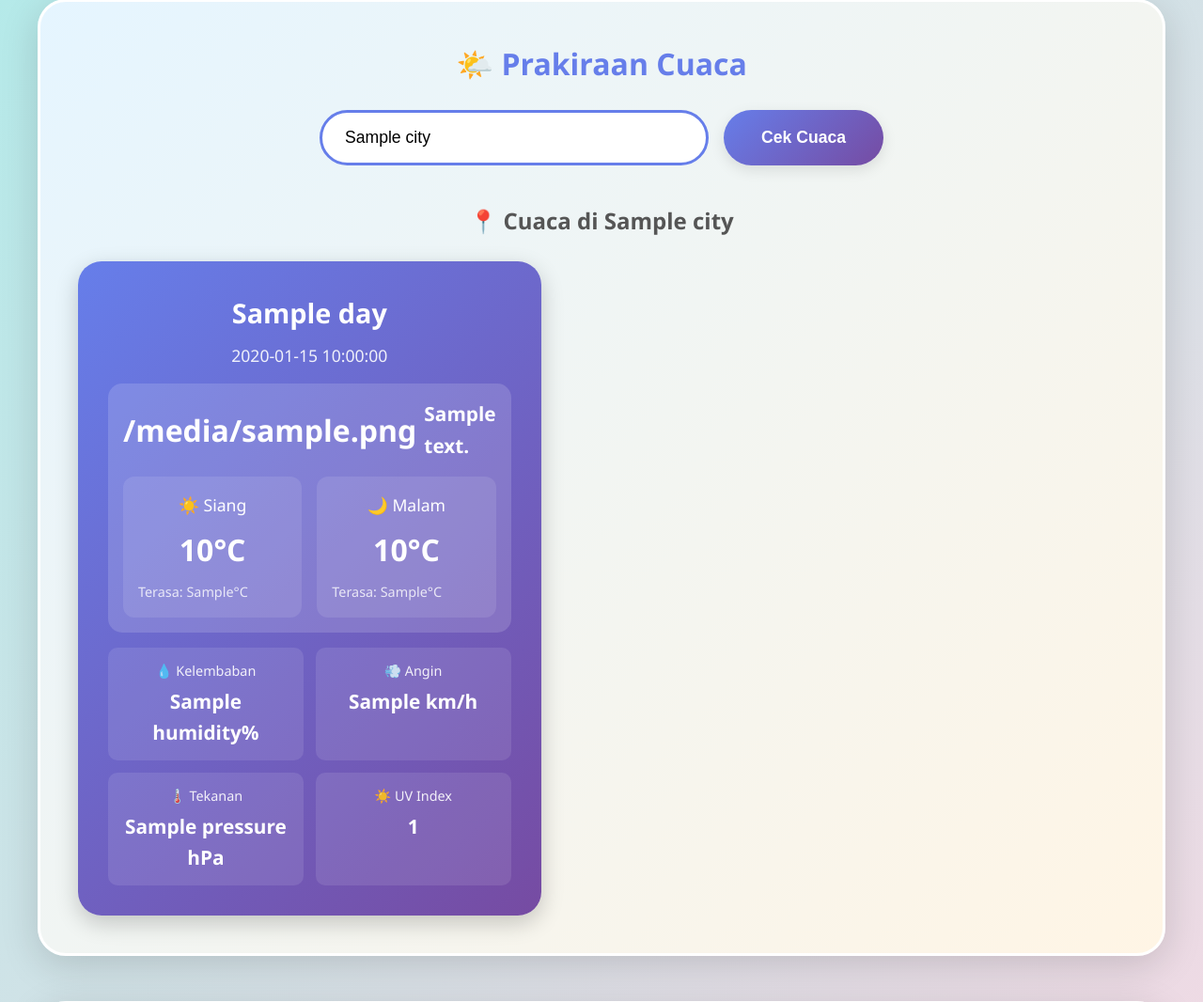
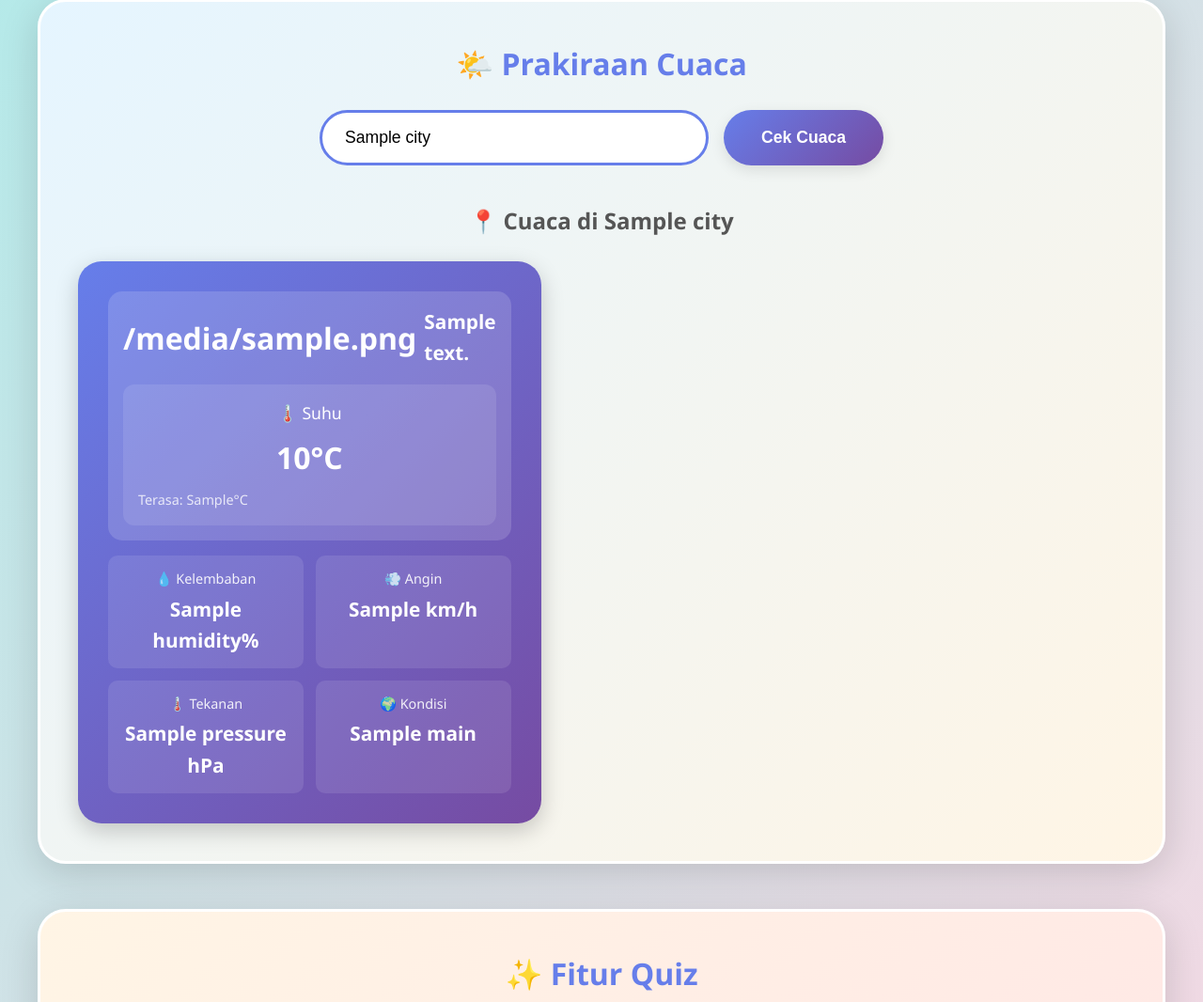
Before and after one commit to nabilahlw/quiz-pythonpro, a Flask app: template templates/home.html in a window 1280 px wide. Shown: the part 529-1595 px from the top of the page at 94% size. Run offline with Flask 3, Linux system fonts and the light colour scheme; the template is opened without the code that fills it: most values are stand-ins (such as "Sample title", 1, 10 or a date in 2020).

Commit message:
Update: Simplify weather API to single day data

```diff
--- a/app.py
+++ b/app.py
@@ -1,13 +1,15 @@
 from flask import Flask, render_template, request, redirect, url_for, session, jsonify
 import requests
 import random
+import os
 from datetime import datetime, timedelta
 from database import init_db, register_user, check_user, username_exists, nickname_exists, update_user_score, get_leaderboard, get_user_score
 
 app = Flask(__name__)
 app.secret_key = 'kunci_rahasia_yang_sangat_aman_12345'
 
-WEATHER_API_KEY = '6eb597c47136ab5c3e9d7bc3df3bd7d8'
+# API Key - ambil dari environment atau gunakan default
+WEATHER_API_KEY = os.environ.get('WEATHER_API_KEY', 'a40ef2dfcac48e883287ffc3c60b9b2c')
 
 QUIZ_QUESTIONS = [
     {
@@ -74,130 +76,58 @@ QUIZ_QUESTIONS = [
 
 init_db()
 
-def get_weather_icon(weather_main):
-    """Mendapatkan emoji cuaca berdasarkan kondisi"""
-    weather_icons = {
-        'Clear': '☀️',
-        'Clouds': '☁️',
-        'Rain': '🌧️',
-        'Drizzle': '🌦️',
-        'Thunderstorm': '⛈️',
-        'Snow': '❄️',
-        'Mist': '🌫️',
-        'Smoke': '🌫️',
-        'Haze': '🌫️',
-        'Dust': '🌫️',
-        'Fog': '🌫️',
-        'Sand': '🌫️',
-        'Ash': '🌫️',
-        'Squall': '💨',
-        'Tornado': '🌪️'
-    }
-    return weather_icons.get(weather_main, '🌤️')
+# ==========================================
+# FUNGSI CUACA SIMPLE
+# ==========================================
+def get_weather_simple(city):
+    """
+    Fetch cuaca untuk 1 kota dengan data lengkap
+    """
+    try:
+        url = f"https://api.openweathermap.org/data/2.5/weather?q={city}&appid={WEATHER_API_KEY}&units=metric&lang=id"
+        resp = requests.get(url, timeout=6)
+        data = resp.json()
 
-def translate_weather(weather_desc):
-    """Menerjemahkan deskripsi cuaca ke Bahasa Indonesia"""
-    translations = {
-        'clear sky': 'Cerah',
-        'few clouds': 'Sedikit Berawan',
-        'scattered clouds': 'Berawan Tersebar',
-        'broken clouds': 'Berawan',
-        'overcast clouds': 'Mendung',
-        'light rain': 'Hujan Ringan',
-        'moderate rain': 'Hujan Sedang',
-        'heavy intensity rain': 'Hujan Lebat',
-        'thunderstorm': 'Badai Petir',
-        'snow': 'Salju',
-        'mist': 'Kabut',
-        'fog': 'Kabut Tebal'
-    }
-    return translations.get(weather_desc.lower(), weather_desc.title())
+        # Cek status response
+        if resp.status_code != 200:
+            print(f"❌ Weather API error: {resp.status_code} - {data.get('message', 'Unknown error')}")
+            return None
 
-def get_weather(city):
-    try:
-        url = f'http://api.openweathermap.org/data/2.5/forecast?q={city}&appid={WEATHER_API_KEY}&units=metric&lang=id'
-        response = requests.get(url, timeout=5)
+        # Emoji cuaca
+        weather_icons = {
+            'Clear': '☀️',
+            'Clouds': '☁️',
+            'Rain': '🌧️',
+            'Drizzle': '🌦️',
+            'Thunderstorm': '⛈️',
+            'Snow': '❄️',
+            'Mist': '🌫️',
+            'Smoke': '🌫️',
+            'Haze': '🌫️',
+            'Fog': '🌫️'
+        }
 
-        if response.status_code == 200:
-            data = response.json()
-            weather_data = []
+        weather_main = data["weather"][0]["main"]
+        weather_icon = weather_icons.get(weather_main, '🌤️')
 
-            today = datetime.now().date()
+        return {
+            "city": data.get("name", city),
+            "description": data["weather"][0]["description"].title(),
+            "main": weather_main,
+            "icon": weather_icon,
+            "temp": round(data["main"]["temp"]),
+            "feels_like": round(data["main"]["feels_like"]),
+            "humidity": data["main"]["humidity"],
+            "wind_speed": round(data["wind"]["speed"] * 3.6, 1),
+            "pressure": data["main"]["pressure"]
+        }
+    except Exception as e:
+        print(f"❌ Exception in get_weather_simple: {e}")
+        return None
 
-            for i in range(3):
-                target_date = today + timedelta(days=i)
-
-                day_temp = None
-                night_temp = None
-                day_weather = None
-                humidity = None
-                wind_speed = None
-                pressure = None
-                feels_like_day = None
-                feels_like_night = None
-
-                for item in data['list']:
-                    dt = datetime.fromtimestamp(item['dt'])
-
-                    if dt.date() == target_date:
-                        hour = dt.hour
-
-                        if 12 <= hour <= 15 and day_temp is None:
-                            day_temp = round(item['main']['temp'])
-                            feels_like_day = round(item['main']['feels_like'])
-                            day_weather = item['weather'][0]
-                            humidity = item['main']['humidity']
-                            wind_speed = round(item['wind']['speed'] * 3.6, 1)
-                            pressure = item['main']['pressure']
-
-                        if 0 <= hour <= 3 and night_temp is None:
-                            night_temp = round(item['main']['temp'])
-                            feels_like_night = round(item['main']['feels_like'])
-
-                if day_temp is None:
-                    first_data = data['list'][i*8] if i*8 < len(data['list']) else data['list'][0]
-                    day_temp = round(first_data['main']['temp'])
-                    feels_like_day = round(first_data['main']['feels_like'])
-                    day_weather = first_data['weather'][0]
-                    humidity = first_data['main']['humidity']
-                    wind_speed = round(first_data['wind']['speed'] * 3.6, 1)
-                    pressure = first_data['main']['pressure']
-
-                if night_temp is None:
-                    night_temp = day_temp - 5
-                    feels_like_night = feels_like_day - 5
-
-                days_id = ['Senin', 'Selasa', 'Rabu', 'Kamis', 'Jumat', 'Sabtu', 'Minggu']
-                day_name = days_id[target_date.weekday()]
-
-                uv_index = min(11, max(1, int(day_temp / 5)))
-                if day_weather['main'] == 'Clear':
-                    uv_index = min(11, uv_index + 2)
-                elif day_weather['main'] in ['Clouds', 'Rain']:
-                    uv_index = max(1, uv_index - 2)
-
-                weather_data.append({
-                    'date': target_date.strftime('%d/%m/%Y'),
-                    'day': day_name,
-                    'day_temp': day_temp,
-                    'night_temp': night_temp,
-                    'feels_like_day': feels_like_day,
-                    'feels_like_night': feels_like_night,
-                    'weather_main': day_weather['main'],
-                    'weather_desc': translate_weather(day_weather['description']),
-                    'weather_icon': get_weather_icon(day_weather['main']),
-                    'humidity': humidity,
-                    'wind_speed': wind_speed,
-                    'pressure': pressure,
-                    'uv_index': uv_index
-                })
-
-            return weather_data
-        else:
-            return None
-    except Exception as e:
-        print(f"❌ Error fetching weather: {e}")
-        return None
+# ==========================================
+# ROUTES
+# ==========================================
 
 @app.route('/')
 def home():
@@ -205,9 +135,20 @@ def home():
 
 @app.route('/weather', methods=['POST'])
 def weather():
-    city = request.form.get('city', 'Jakarta')
-    weather_data = get_weather(city)
-    return render_template('home.html', weather=weather_data, city=city)
+    city = request.form.get('city', '').strip()
+
+    if not city:
+        return render_template('home.html', weather_simple=None, city=None)
+
+    print(f"🌤️ Fetching weather for: {city}")
+    weather_info = get_weather_simple(city)
+
+    if weather_info:
+        print(f"✅ Weather data retrieved for {city}")
+    else:
+        print(f"❌ Failed to get weather for {city}")
+
+    return render_template('home.html', weather_simple=weather_info, city=city)
 
 @app.route('/register', methods=['GET', 'POST'])
 def register():
@@ -219,6 +160,8 @@ def register():
         password = request.form.get('password', '')
         confirm_password = request.form.get('confirm_password', '')
         nickname = request.form.get('nickname', '').strip()
+
+        print(f"\n📝 Registration attempt - Username: {username}, Nickname: {nickname}")
 
         error = None
 
@@ -243,6 +186,7 @@ def register():
             else:
                 error = 'Registrasi gagal! Coba lagi.'
 
+        print(f"❌ Registration failed: {error}")
         return render_template('register.html', error=error)
 
     return render_template('register.html')
@@ -250,11 +194,14 @@ def register():
 @app.route('/login', methods=['GET', 'POST'])
 def login():
     if 'user_id' in session:
+        print(f"⚠️ User already logged in: {session.get('nickname')}")
         return redirect(url_for('quiz'))
 
     if request.method == 'POST':
         username = request.form.get('username', '').strip()
         password = request.form.get('password', '')
+
+        print(f"\n🔐 Login attempt - Username: {username}")
 
         if not username or not password:
             return render_template('login.html', error='Username dan password harus diisi!')
@@ -268,21 +215,28 @@ def login():
             session['score'] = user[2]
             session.permanent = True
 
+            print(f"✅ Login successful - User ID: {user[0]}, Nickname: {user[1]}")
             return redirect(url_for('quiz'))
         else:
+            print(f"❌ Login failed for username: {username}")
             return render_template('login.html', error='Username atau password salah!')
 
     return render_template('login.html')
 
 @app.route('/logout')
 def logout():
+    username = session.get('nickname', 'Unknown')
     session.clear()
+    print(f"👋 User logged out: {username}")
     return redirect(url_for('home'))
 
 @app.route('/quiz')
 def quiz():
     if 'user_id' not in session:
+        print("⚠️ Unauthorized access to quiz - redirecting to login")
         return redirect(url_for('login'))
+
+    print(f"\n🎯 Quiz accessed by: {session.get('nickname')} (ID: {session.get('user_id')})")
 
     if 'current_question' not in session:
         session['current_question'] = 0
@@ -321,6 +275,9 @@ def check_answer():
     if is_correct:
         session['quiz_score'] = session.get('quiz_score', 0) + 10
         update_user_score(session['user_id'], 10)
+        print(f"✅ Correct answer! User {session['nickname']} +10 points")
+    else:
+        print(f"❌ Wrong answer by user {session['nickname']}")
 
     return jsonify({
         'correct': is_correct,
@@ -331,9 +288,13 @@ def check_answer():
 @app.route('/leaderboard')
 def leaderboard():
     top_players = get_leaderboard()
+    print(f"🏆 Leaderboard accessed - showing {len(top_players)} players")
     return render_template('leaderboard.html', leaderboard=top_players)
 
-# PENTING: Untuk PythonAnywhere, jangan gunakan app.run()
-# PythonAnywhere menggunakan WSGI, bukan development server
 if __name__ == '__main__':
-    app.run(debug=True)
+    print("\n" + "="*50)
+    print("🚀 AI Quiz Pro - Starting Application")
+    print("="*50)
+    print(f"🔑 Weather API Key: {WEATHER_API_KEY[:10]}...")
+    print("="*50 + "\n")
+    app.run(debug=True, host='0.0.0.0', port=5000)
--- a/templates/home.html
+++ b/templates/home.html
@@ -25,36 +25,28 @@
     <div class="weather-section">
         <h2>🌤️ Prakiraan Cuaca</h2>
         <form method="POST" action="{{ url_for('weather') }}" class="weather-form">
-            <input type="text" name="city" placeholder="Masukkan nama kota..."
-                   value="{{ city if city else 'Jakarta' }}" required>
+            <input type="text" name="city" placeholder="Masukkan nama kota (Jakarta, Tokyo, London)..."
+                   value="{{ city if city else '' }}" required>
             <button type="submit" class="btn btn-primary">Cek Cuaca</button>
         </form>
 
-        {% if weather %}
+        <!-- Weather Result -->
+        {% if weather_simple %}
         <div class="weather-container">
-            <h3>📍 Cuaca di {{ city }}</h3>
+            <h3>📍 Cuaca di {{ weather_simple.city }}</h3>
             <div class="weather-grid">
-                {% for day in weather %}
                 <div class="weather-card">
-                    <h4>{{ day.day }}</h4>
-                    <p class="date">{{ day.date }}</p>
-
                     <div class="weather-info">
                         <div class="weather-condition">
-                            <span class="weather-condition-icon">{{ day.weather_icon }}</span>
-                            <span>{{ day.weather_desc }}</span>
+                            <span class="weather-condition-icon">{{ weather_simple.icon }}</span>
+                            <span>{{ weather_simple.description }}</span>
                         </div>
 
                         <div class="temps">
                             <div class="temp-item">
-                                <span class="temp-label">☀️ Siang</span>
-                                <span class="temp-value">{{ day.day_temp }}°C</span>
-                                <span style="font-size: 0.9rem; opacity: 0.8;">Terasa: {{ day.feels_like_day }}°C</span>
-                            </div>
-                            <div class="temp-item">
-                                <span class="temp-label">🌙 Malam</span>
-                                <span class="temp-value">{{ day.night_temp }}°C</span>
-                                <span style="font-size: 0.9rem; opacity: 0.8;">Terasa: {{ day.feels_like_night }}°C</span>
+                                <span class="temp-label">🌡️ Suhu</span>
+                                <span class="temp-value">{{ weather_simple.temp }}°C</span>
+                                <span style="font-size: 0.9rem; opacity: 0.8;">Terasa: {{ weather_simple.feels_like }}°C</span>
                             </div>
                         </div>
                     </div>
@@ -62,23 +54,29 @@
                     <div class="weather-details">
                         <div class="weather-detail-item">
                             <div class="weather-detail-label">💧 Kelembaban</div>
-                            <div class="weather-detail-value">{{ day.humidity }}%</div>
+                            <div class="weather-detail-value">{{ weather_simple.humidity }}%</div>
                         </div>
                         <div class="weather-detail-item">
                             <div class="weather-detail-label">💨 Angin</div>
-                            <div class="weather-detail-value">{{ day.wind_speed }} km/h</div>
+                            <div class="weather-detail-value">{{ weather_simple.wind_speed }} km/h</div>
                         </div>
                         <div class="weather-detail-item">
                             <div class="weather-detail-label">🌡️ Tekanan</div>
-                            <div class="weather-detail-value">{{ day.pressure }} hPa</div>
+                            <div class="weather-detail-value">{{ weather_simple.pressure }} hPa</div>
                         </div>
                         <div class="weather-detail-item">
-                            <div class="weather-detail-label">☀️ UV Index</div>
-                            <div class="weather-detail-value">{{ day.uv_index }}</div>
+                            <div class="weather-detail-label">🌍 Kondisi</div>
+                            <div class="weather-detail-value">{{ weather_simple.main }}</div>
                         </div>
                     </div>
                 </div>
-                {% endfor %}
+            </div>
+        </div>
+        {% elif weather_simple is none and city %}
+        <div class="weather-container">
+            <div class="empty-state">
+                <p>❌ Tidak dapat mengambil data cuaca untuk "{{ city }}"</p>
+                <p style="font-size: 0.9rem; color: #888;">Pastikan nama kota benar atau coba lagi nanti.</p>
             </div>
         </div>
         {% endif %}
```
